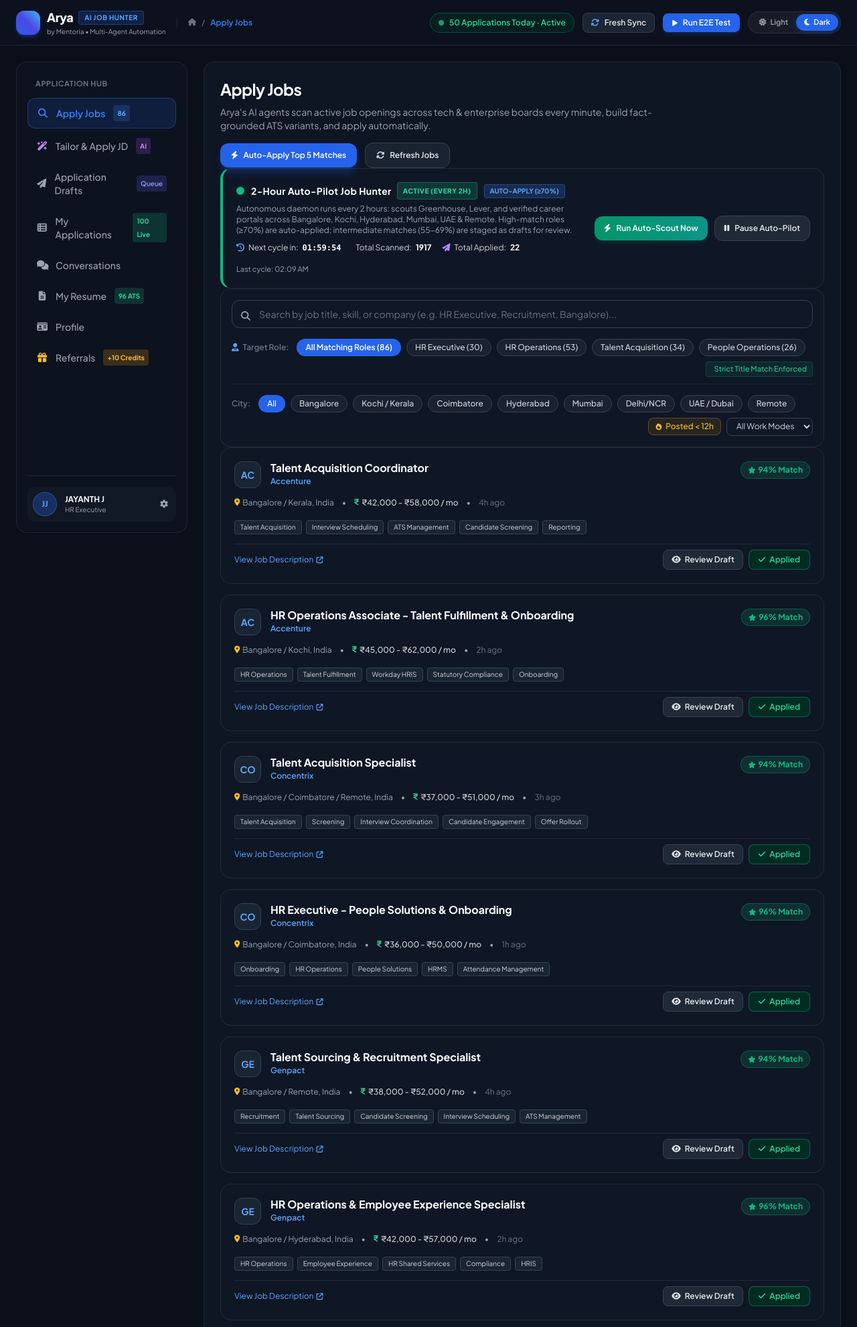
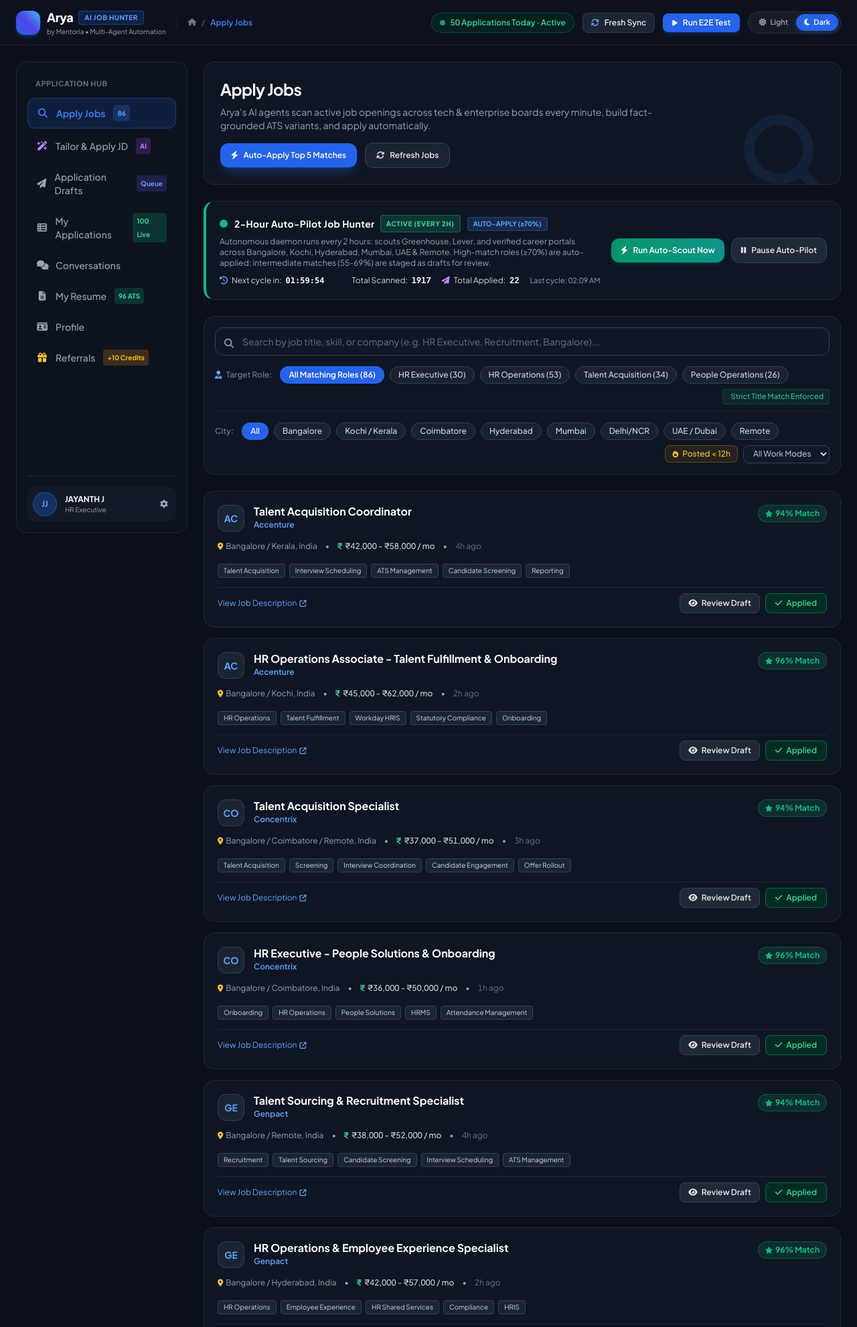
Before and after one commit to jjayanthkichu20/autonomous-job-agent, a FastAPI app: page / in a window 1280 px wide. Shown: the top 1982 px of the page at 67% size. Run offline with FastAPI, Linux system fonts and the light colour scheme; data that the repository does not hold is empty; some libraries are stand-ins or nearby versions.

Commit message:
fix(perf): eliminate cumulative layout shift (CLS) with critical layout CSS, skeleton containment, and HTML tag nesting fix

```diff
--- a/autonomous_job_agent/web/templates/index.html
+++ b/autonomous_job_agent/web/templates/index.html
@@ -56,11 +56,123 @@
       --header-bg: rgba(255, 255, 255, 0.9);
     }
 
+    /* ========================================================= */
+    /* CRITICAL LAYOUT STABILITY & ZERO CUMULATIVE LAYOUT SHIFT  */
+    /* ========================================================= */
+    *, ::before, ::after {
+      box-sizing: border-box;
+    }
+
+    /* Prevent FOUC: hide non-active tabs and modals immediately before Tailwind compiles */
+    .hidden, [hidden] {
+      display: none !important;
+    }
+
+    /* Pre-reserve app shell layout dimensions */
+    .app-shell-layout {
+      display: flex;
+      width: 100%;
+      max-width: 80rem;
+      margin-left: auto;
+      margin-right: auto;
+      padding: 1.5rem;
+      gap: 1.5rem;
+    }
+
+    header.glass-header {
+      display: flex;
+      align-items: center;
+      justify-content: space-between;
+      min-height: 60px;
+      position: sticky;
+      top: 0;
+      z-index: 40;
+      padding: 0.75rem 1.5rem;
+    }
+
+    @media (min-width: 768px) {
+      aside.sidebar {
+        display: flex !important;
+        flex-direction: column !important;
+        justify-content: space-between !important;
+        width: 16rem !important;
+        min-width: 16rem !important;
+        max-width: 16rem !important;
+        flex-shrink: 0 !important;
+        position: sticky !important;
+        top: 5rem !important;
+        height: calc(100vh - 6rem) !important;
+      }
+      .md\:flex {
+        display: flex !important;
+      }
+      .md\:hidden {
+        display: none !important;
+      }
+    }
+
+    @media (max-width: 767px) {
+      aside.sidebar {
+        display: none !important;
+      }
+      .md\:flex {
+        display: none !important;
+      }
+      .md\:hidden {
+        display: flex !important;
+      }
+    }
+
+    @media (min-width: 640px) {
+      .sm\:flex {
+        display: flex !important;
+      }
+    }
+
+    @media (min-width: 1024px) {
+      .lg\:flex {
+        display: flex !important;
+      }
+    }
+
+    main.app-main-content {
+      flex: 1 1 0%;
+      min-width: 0;
+    }
+
+    /* Dynamic container min-height & containment to eliminate shift */
+    #job-feed-container {
+      min-height: 520px;
+      contain: layout style;
+    }
+
+    /* Tabular numeric data to prevent clock and counter jitter */
+    #scheduler-countdown,
+    #scheduler-total-scans,
+    #scheduler-total-applied,
+    .font-mono {
+      font-variant-numeric: tabular-nums;
+      display: inline-block;
+    }
+
+    #scheduler-countdown {
+      min-width: 4.8rem;
+    }
+
+    @font-face {
+      font-family: 'Plus Jakarta Sans Fallback';
+      src: local('BlinkMacSystemFont'), local('Segoe UI'), local('Roboto'), local('Helvetica Neue'), local('Arial');
+      ascent-override: 95%;
+      descent-override: 25%;
+      line-gap-override: 0%;
+      size-adjust: 100%;
+    }
     body {
-      font-family: 'Plus Jakarta Sans', sans-serif;
+      font-family: 'Plus Jakarta Sans', 'Plus Jakarta Sans Fallback', system-ui, -apple-system, BlinkMacSystemFont, 'Segoe UI', Roboto, sans-serif;
       background-color: var(--bg-main);
       color: var(--text-main);
       transition: background-color 0.2s ease, color 0.2s ease;
+      font-variant-numeric: tabular-nums;
     }
 
     .glass-card {
@@ -250,7 +362,7 @@
   </header>
 
   <!-- App Body Layout -->
-  <div class="flex-1 flex max-w-7xl w-full mx-auto p-4 sm:p-6 gap-6">
+  <div class="app-shell-layout flex-1 flex max-w-7xl w-full mx-auto p-4 sm:p-6 gap-6">
 
     <!-- Sidebar Navigation -->
     <aside class="sidebar w-64 hidden md:flex flex-col justify-between p-4 rounded-2xl glass-card h-[calc(100vh-6rem)] sticky top-20">
@@ -324,7 +436,7 @@
     </aside>
 
     <!-- Content Workspace -->
-    <main class="flex-1 space-y-6 min-w-0 pb-16 md:pb-0">
+    <main class="app-main-content flex-1 space-y-6 min-w-0 pb-16 md:pb-0">
 
       <!-- ========================================== -->
       <!-- TAB 1: APPLY JOBS (/jobs)                  -->
@@ -351,6 +463,7 @@
           <div class="absolute right-4 -bottom-6 opacity-10 text-9xl pointer-events-none text-blue-500">
             <i class="fa-solid fa-magnifying-glass"></i>
           </div>
+        </div>
         <!-- 2-Hour Autonomous Auto-Pilot Control Card -->
         <div class="glass-card p-5 rounded-2xl border-l-4 border-l-emerald-500 relative overflow-hidden">
           <div class="flex flex-col lg:flex-row lg:items-center justify-between gap-4">
@@ -442,10 +555,28 @@
         </div>
 
         <!-- Job Grid Container -->
-        <div id="job-feed-container" class="space-y-4">
-          <div class="p-12 text-center text-gray-400">
-            <i class="fa-solid fa-spinner animate-spin text-2xl mb-3 text-blue-500"></i>
-            <p>Scanning career boards for high-match openings...</p>
+        <div id="job-feed-container" class="space-y-4 min-h-[520px]">
+          <div class="space-y-4" id="feed-skeleton-loader">
+            <div class="glass-card p-5 rounded-2xl animate-pulse space-y-3">
+              <div class="flex justify-between items-start">
+                <div class="space-y-2 w-2/3">
+                  <div class="h-5 bg-gray-800 rounded w-1/2"></div>
+                  <div class="h-4 bg-gray-800/60 rounded w-1/3"></div>
+                </div>
+                <div class="h-6 w-16 bg-emerald-950/40 rounded-full"></div>
+              </div>
+              <div class="h-4 bg-gray-800/40 rounded w-full"></div>
+            </div>
+            <div class="glass-card p-5 rounded-2xl animate-pulse space-y-3">
+              <div class="flex justify-between items-start">
+                <div class="space-y-2 w-2/3">
+                  <div class="h-5 bg-gray-800 rounded w-1/2"></div>
+                  <div class="h-4 bg-gray-800/60 rounded w-1/3"></div>
+                </div>
+                <div class="h-6 w-16 bg-emerald-950/40 rounded-full"></div>
+              </div>
+              <div class="h-4 bg-gray-800/40 rounded w-full"></div>
+            </div>
           </div>
         </div>
       </section>
@@ -1509,9 +1640,27 @@
       const container = document.getElementById('job-feed-container');
       if (!container) return;
       container.innerHTML = `
-        <div class="p-12 text-center text-gray-400">
-          <i class="fa-solid fa-spinner animate-spin text-2xl mb-3 text-blue-500"></i>
-          <p>Scanning verified enterprise career boards for HR roles...</p>
+        <div class="space-y-4">
+          <div class="glass-card p-5 rounded-2xl animate-pulse space-y-3">
+            <div class="flex justify-between items-start">
+              <div class="space-y-2 w-2/3">
+                <div class="h-5 bg-gray-800 rounded w-1/2"></div>
+                <div class="h-4 bg-gray-800/60 rounded w-1/3"></div>
+              </div>
+              <div class="h-6 w-16 bg-emerald-950/40 rounded-full"></div>
+            </div>
+            <div class="h-4 bg-gray-800/40 rounded w-full"></div>
+          </div>
+          <div class="glass-card p-5 rounded-2xl animate-pulse space-y-3">
+            <div class="flex justify-between items-start">
+              <div class="space-y-2 w-2/3">
+                <div class="h-5 bg-gray-800 rounded w-1/2"></div>
+                <div class="h-4 bg-gray-800/60 rounded w-1/3"></div>
+              </div>
+              <div class="h-6 w-16 bg-emerald-950/40 rounded-full"></div>
+            </div>
+            <div class="h-4 bg-gray-800/40 rounded w-full"></div>
+          </div>
         </div>`;
 
       try {
```
Also changed, not shown: docs/index.html (+159 -10 lines), storage/application_ledger.json, storage/artifacts/custom_jd_fc55602e67/cover_letter.txt (added), storage/artifacts/custom_jd_fc55602e67/metadata.json (added), storage/artifacts/custom_jd_fc55602e67/resume_tailored.md (added), 1 other file.
